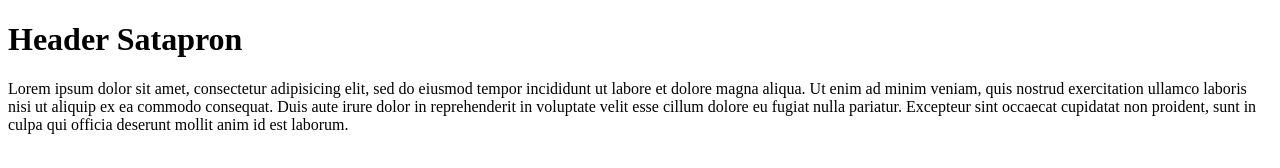
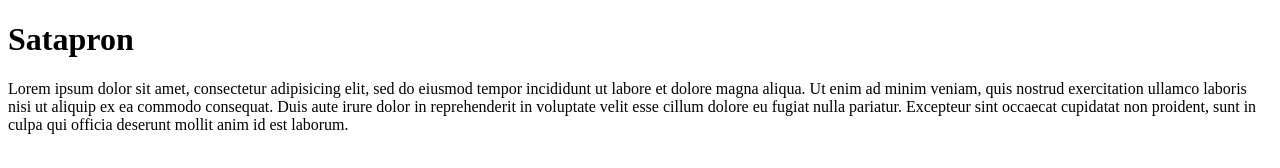
Before and after one commit to Satapronx/MyfirstRepoo, a plain HTML site: page myname.html in a window 1280 px wide. Drawn offline with Linux system fonts and the light colour scheme.

Commit message:
new name

```diff
--- a/myname.html
+++ b/myname.html
@@ -6,7 +6,7 @@
 	<title></title>
 </head>
 <body>
-<h1>Header Satapron</h1>
+<h1>Satapron</h1>
 
 <p>Lorem ipsum dolor sit amet, consectetur adipisicing elit, sed do eiusmod
 tempor incididunt ut labore et dolore magna aliqua. Ut enim ad minim veniam,
@@ -15,4 +15,9 @@
 cillum dolore eu fugiat nulla pariatur. Excepteur sint occaecat cupidatat non
 proident, sunt in culpa qui officia deserunt mollit anim id est laborum.</p>
 </body>
+
+
+
+
+
 </html>
```
